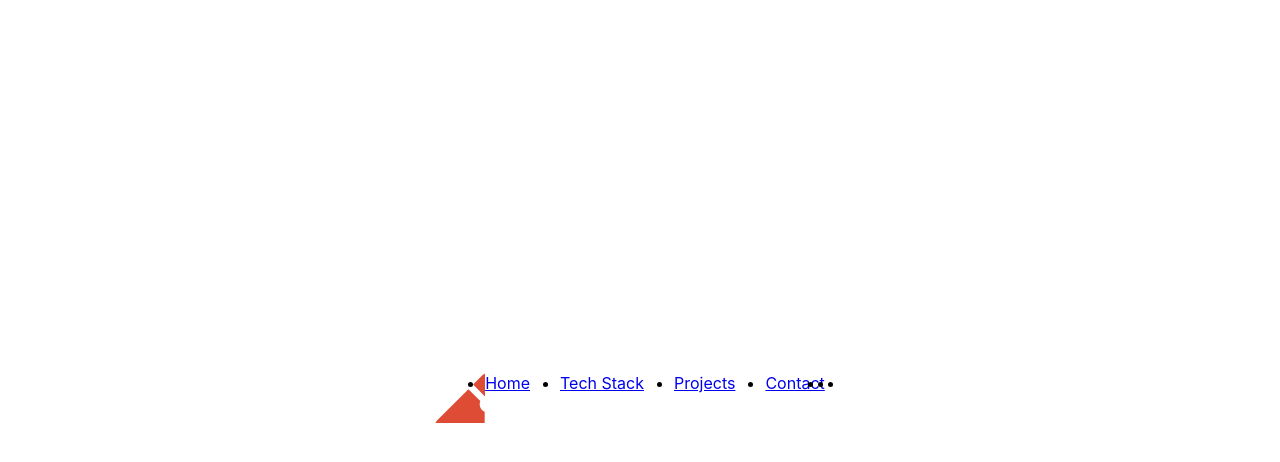
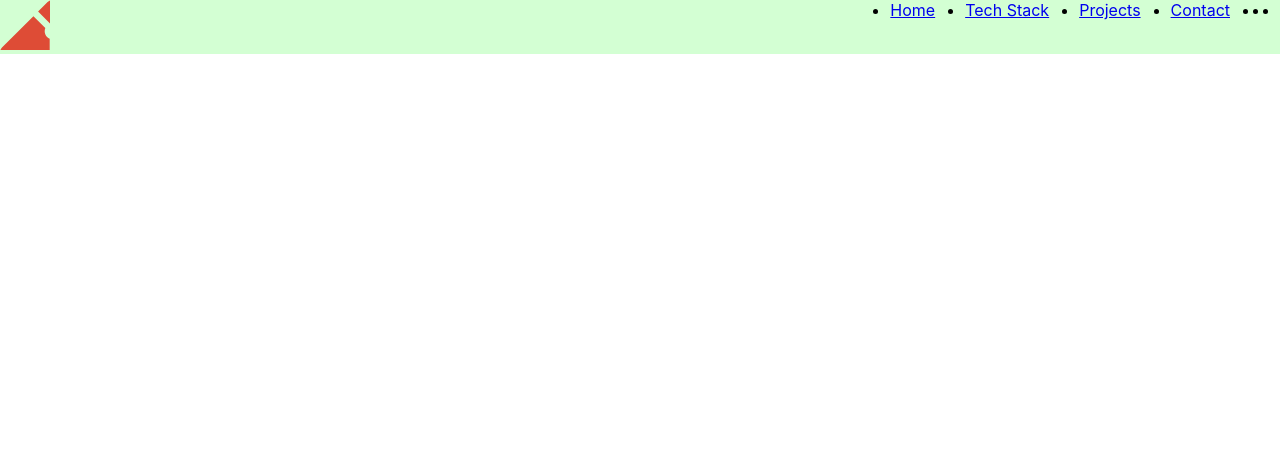
Before and after one commit to dyv21/portfolio, a React app: page / in a window 1280 px wide. Shown: the top 462 px of the page. Built offline with nearby package versions, Linux system fonts and the light colour scheme.

Commit message:
Styles for Header

```diff
--- a/src/App.css
+++ b/src/App.css
@@ -1,7 +1,4 @@
 .App {
     height: 100vh;
-    display: flex;
-    flex-direction: column;
-    justify-content: center;
-    align-items: center;
+
 }
--- a/src/components/logo/logo.tsx
+++ b/src/components/logo/logo.tsx
@@ -13,7 +13,5 @@ export const Logo = () => {
 };
 
 const StyledLogo = styled.a`
-  img {
-    margin-right: auto;
-  }
+  margin-right: auto;
 `
--- a/src/layout/header/Header.tsx
+++ b/src/layout/header/Header.tsx
@@ -17,5 +17,8 @@ export const Header = () => {
 };
 
 const StyledHeader = styled.header`
+  background-color: #d3ffd3;
   display: flex;
+  justify-conten: start;
+  gap: 30px;
 `
```
